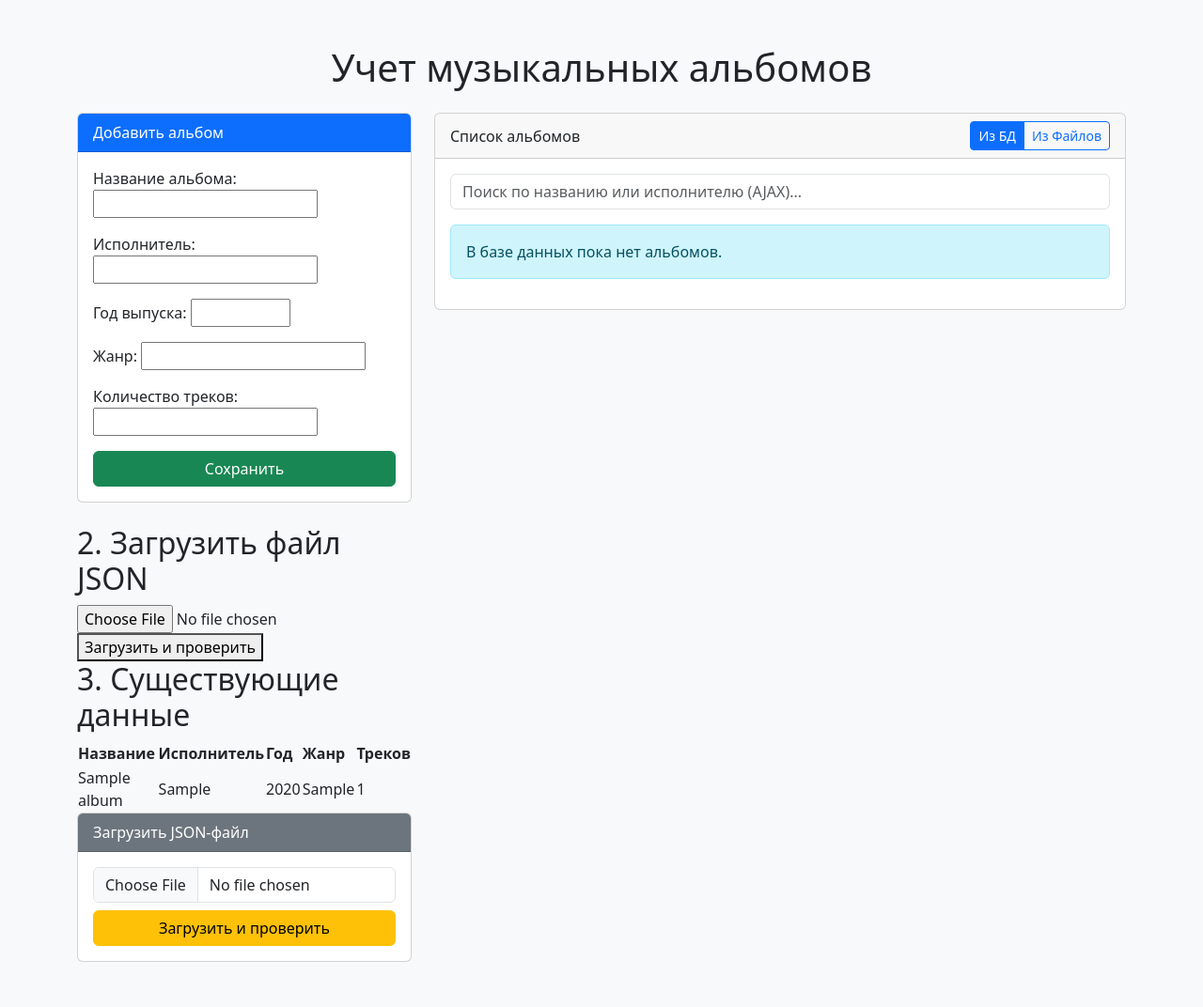
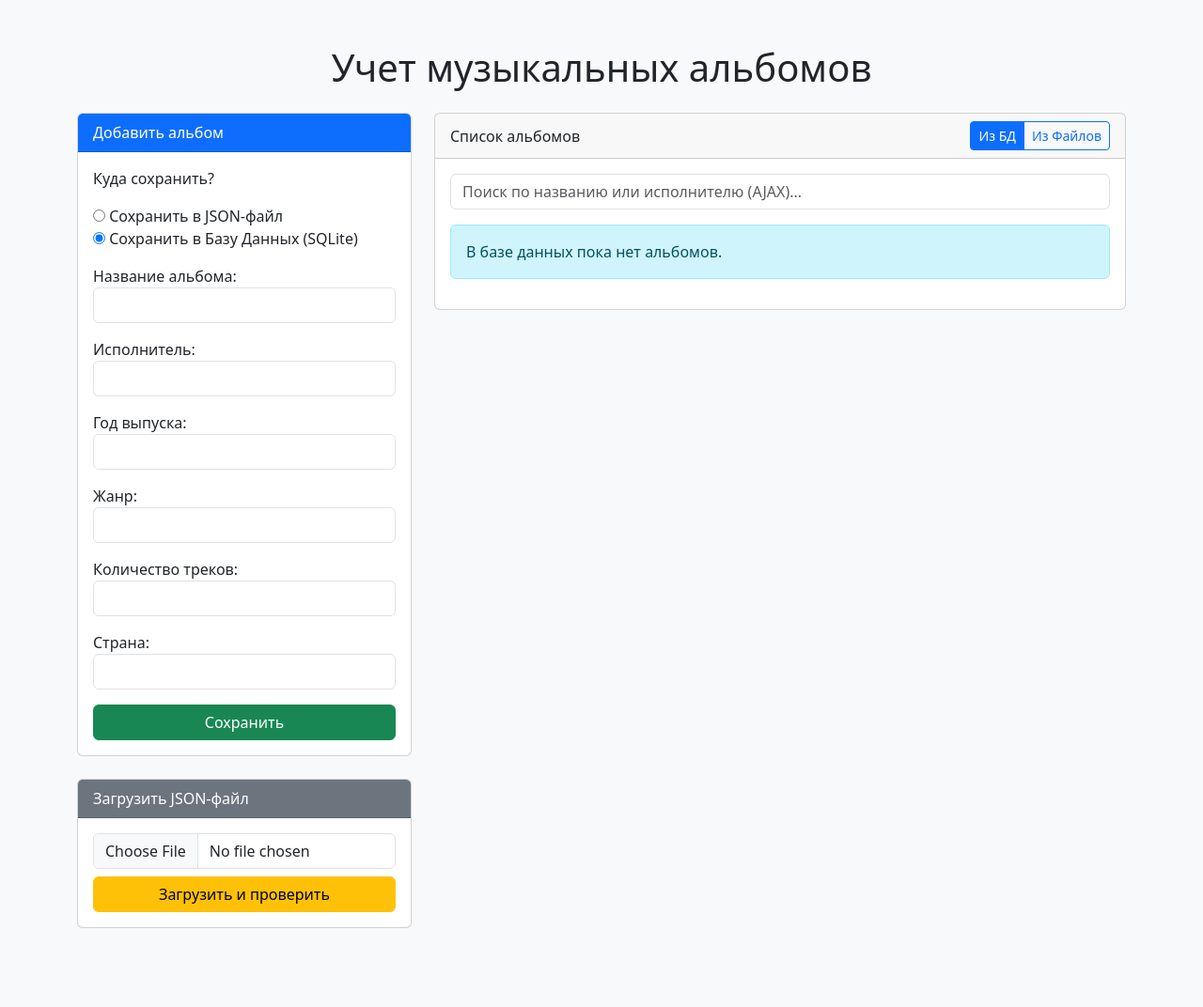
Before and after one commit to CenturyOnce/lub_json, a Django app: page / in a window 1280 px wide. Shown: the whole page at 94% size. After the commit the page ends 988 px from the top, so only its background shows below. Run offline with Django 5.2, Linux system fonts and the light colour scheme; tables that the repository leaves empty hold one stand-in row (values such as "Sample post"); parts of the project's set-up code (start-up, migrations or seed data) failed here and were passed over.

Commit message:
Reapply "Latest update"
This reverts commit a934416bd8329169bf087ac4515bb220085ef07d.

```diff
--- a/albums/forms.py
+++ b/albums/forms.py
@@ -2,8 +2,14 @@ from django import forms
 from .models import Album
 
 class AlbumForm(forms.Form):
-    title = forms.CharField(label="Название альбома", max_length=200)
-    artist = forms.CharField(label="Исполнитель", max_length=200)
-    year = forms.IntegerField(label="Год выпуска", min_value=1900, max_value=2026)
-    genre = forms.CharField(label="Жанр", max_length=100)
-    tracks = forms.IntegerField(label="Количество треков", min_value=1)
+     STORAGE_CHOICES = [
+        ('file', 'Сохранить в JSON-файл'),
+        ('db', 'Сохранить в Базу Данных (SQLite)'),
+    ]
+     storage_type = forms.ChoiceField(choices=STORAGE_CHOICES, label="Куда сохранить?", widget=forms.RadioSelect)
+     title = forms.CharField(label="Название альбома", max_length=200, widget=forms.TextInput(attrs={'class': 'form-control'}))
+     artist = forms.CharField(label="Исполнитель", max_length=200, widget=forms.TextInput(attrs={'class': 'form-control'}))
+     year = forms.IntegerField(label="Год выпуска", min_value=1900, max_value=2026, widget=forms.NumberInput(attrs={'class': 'form-control'}))
+     genre = forms.CharField(label="Жанр", max_length=100, widget=forms.TextInput(attrs={'class': 'form-control'}))
+     tracks = forms.IntegerField(label="Количество треков", min_value=1, widget=forms.NumberInput(attrs={'class': 'form-control'}))
+     country = forms.CharField(label="Страна", max_length=50, required=False, widget=forms.TextInput(attrs={'class': 'form-control'}))
--- a/albums/templates/albums/home.html
+++ b/albums/templates/albums/home.html
@@ -32,44 +32,6 @@
                 </div>
             </div>
 
-    <div class="section">
-        <h2>2. Загрузить файл JSON</h2>
-        <form method="POST" enctype="multipart/form-data">
-            {% csrf_token %}
-            <input type="file" name="file_upload" accept=".json" required>
-            <button type="submit">Загрузить и проверить</button>
-        </form>
-    </div>
-
-    <div class="section">
-        <h2>3. Существующие данные</h2>
-        {% if no_data_message %}
-            <p><strong>{{ no_data_message }}</strong></p>
-        {% else %}
-            <table>
-                <thead>
-                    <tr>
-                        <th>Название</th>
-                        <th>Исполнитель</th>
-                        <th>Год</th>
-                        <th>Жанр</th>
-                        <th>Треков</th>
-                    </tr>
-                </thead>
-                <tbody>
-                    {% for album in albums %}
-                    <tr>
-                        <td>{{ album.title }}</td>
-                        <td>{{ album.artist }}</td>
-                        <td>{{ album.year }}</td>
-                        <td>{{ album.genre }}</td>
-                        <td>{{ album.tracks }}</td>
-                    </tr>
-                    {% endfor %}
-                </tbody>
-            </table>
-        {% endif %}
-    </div>
             <div class="card">
                 <div class="card-header bg-secondary text-white">Загрузить JSON-файл</div>
                 <div class="card-body">
```
